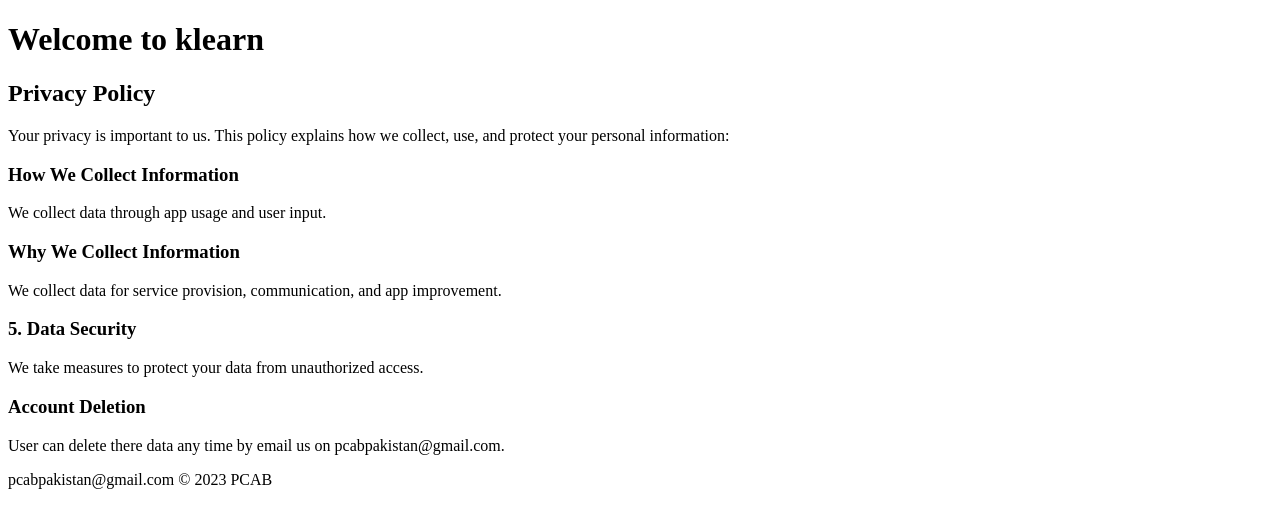
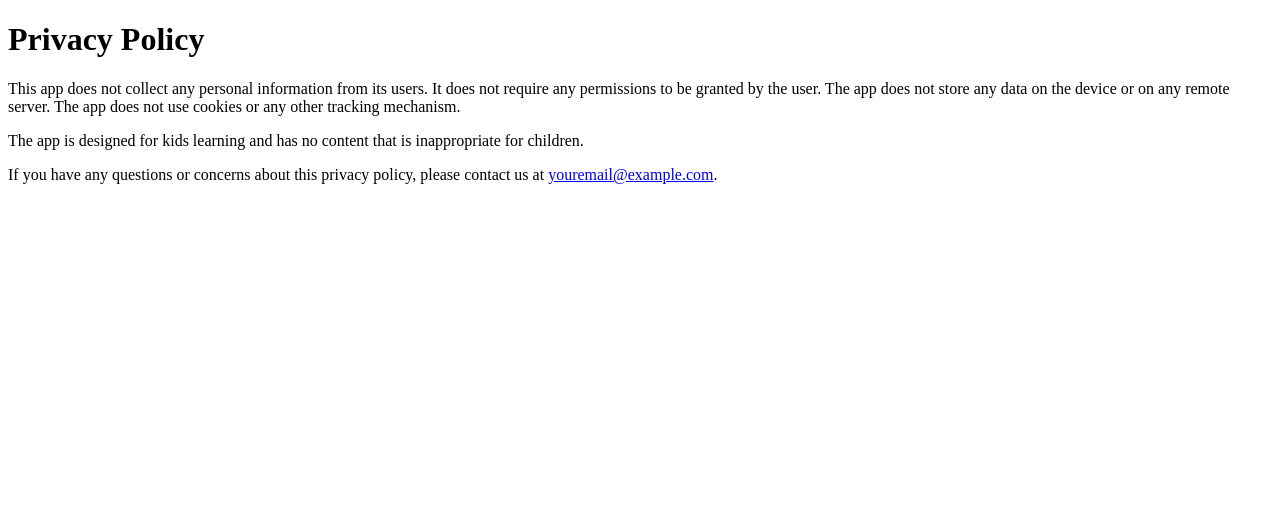
Before and after one commit to atif61/pcab, a plain HTML site: page klearn.html in a window 1280 px wide. Drawn offline with Linux system fonts and the light colour scheme.

Commit message:
Update klearn.html

```diff
--- a/klearn.html
+++ b/klearn.html
@@ -1,41 +1,16 @@
 <!DOCTYPE html>
-<html lang="en">
+<html>
 <head>
-    <meta charset="UTF-8">
-    <meta name="viewport" content="width=device-width, initial-scale=1.0">
-    <title>klearn - kids App</title>
-    <!-- Add your CSS and JavaScript links here -->
+	<title>Privacy Policy</title>
 </head>
 <body>
-    <header>
-        <h1>Welcome to klearn</h1>
-        <!-- Add your navigation menu or links here -->
-    </header>
+	<h1>Privacy Policy</h1>
 
-    <main>
-        <h2>Privacy Policy</h2>
-        <p>Your privacy is important to us. This policy explains how we collect, use, and protect your personal information:</p>
+	<p>This app does not collect any personal information from its users. It does not require any permissions to be granted by the user. The app does not store any data on the device or on any remote server. The app does not use cookies or any other tracking mechanism.</p>
 
+	<p>The app is designed for kids learning and has no content that is inappropriate for children.</p>
 
-        <h3> How We Collect Information</h3>
-        <p>We collect data through app usage and user input.</p>
+	<p>If you have any questions or concerns about this privacy policy, please contact us at <a href="mailto:pcabpakistan@gmail.com">youremail@example.com</a>.</p>
 
-        <h3> Why We Collect Information</h3>
-        <p>We collect data for service provision, communication, and app improvement.</p>
-
-        <!-- Add more sections as needed -->
-
-
-        <h3>5. Data Security</h3>
-        <p>We take measures to protect your data from unauthorized access.</p>
-
-        <h3> Account Deletion</h3>
-        <p>User can delete there data any time by email us on pcabpakistan@gmail.com.</p>
-
-        <footer>
-            pcabpakistan@gmail.com
-            © 2023 PCAB
-        </footer>
-    </main>
 </body>
 </html>
```
